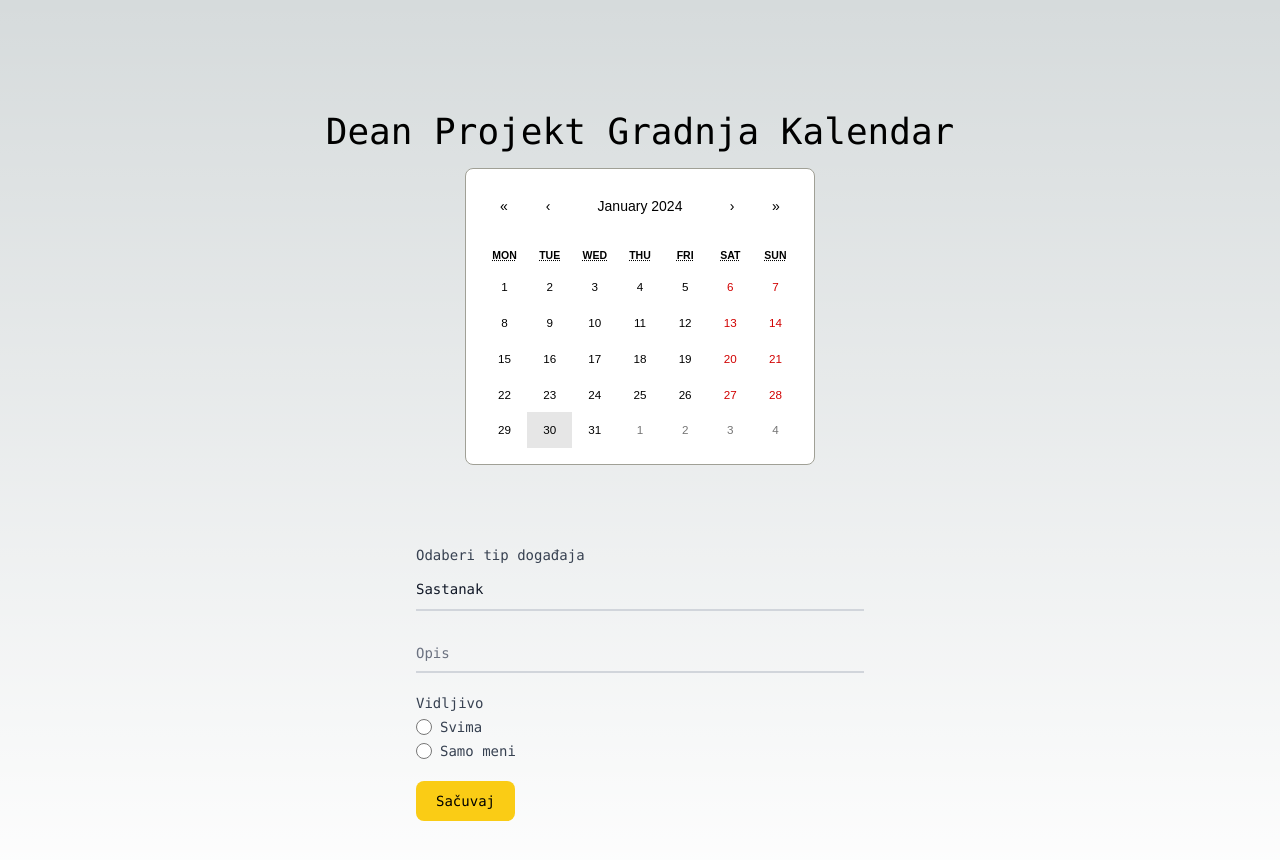
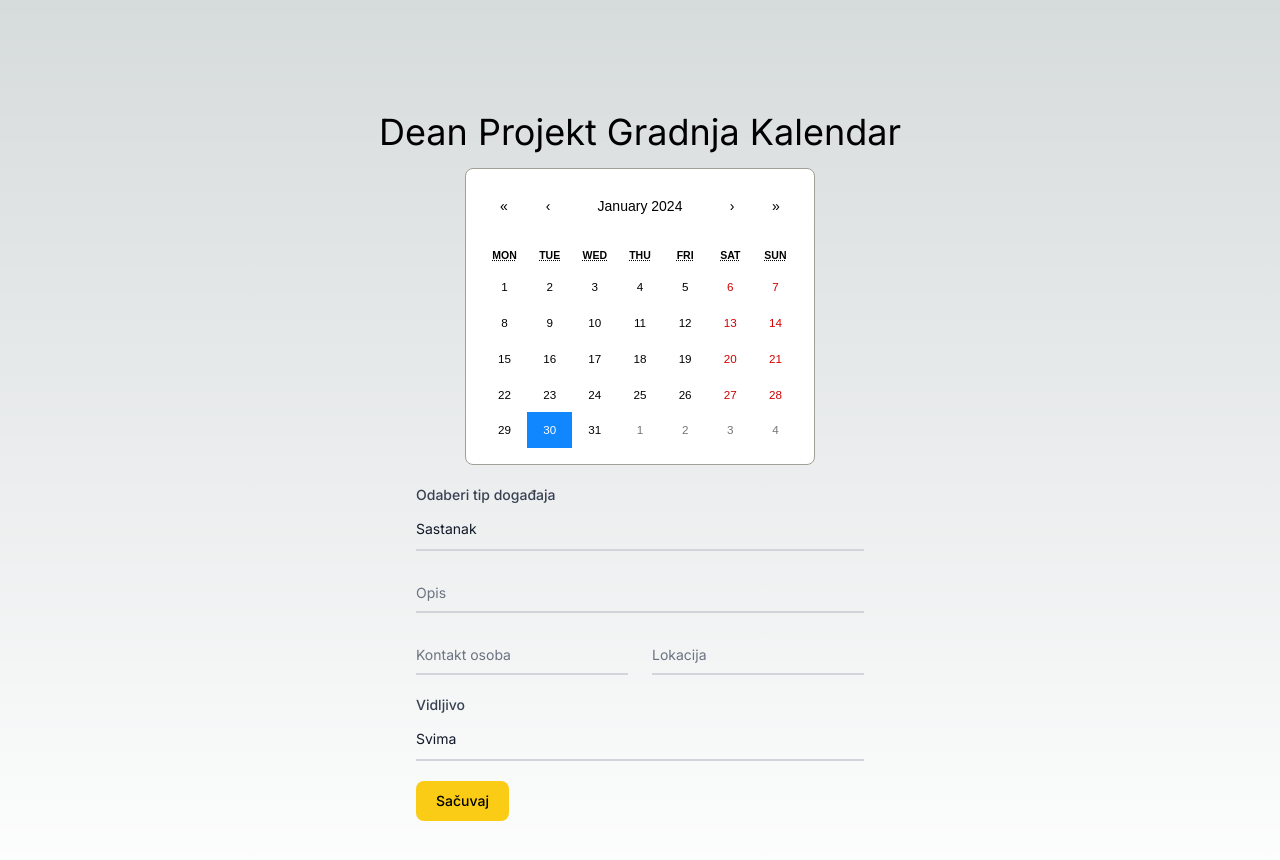
Before and after one commit to steve958/projekt-gradnja-kalendar, a Next.js app: page / in a window 1280 px wide. Both pictures are taken after a click on the button "30". Shown: the top 860 px of the page. Built offline with nearby package versions, Linux system fonts and the light colour scheme; no server answers; the database is empty.

Commit message:
firestore configured

```diff
--- a/app/components/Calendar.tsx
+++ b/app/components/Calendar.tsx
@@ -2,58 +2,229 @@
 import { useEffect, useState } from "react";
 import Calendar from "react-calendar";
 import "react-calendar/dist/Calendar.css";
+import { toast } from 'react-toastify'
+import { collection, addDoc, doc, getDocs, query } from 'firebase/firestore'
+import { db } from '../firebase'
+
+interface DateEvent {
+    type: string,
+    description: string,
+    contact: string,
+    location: string,
+    visible: string
+    date: string
+}
 
 export default function CalendarComponent() {
     const [isClient, setIsClient] = useState<boolean>(false);
     const [value, setValue] = useState<Date>(new Date());
-    const [dateClicked, setDateClicked] = useState<boolean>(false)
+    const [dateClicked, setDateClicked] = useState<boolean>(false);
+    const [eventList, setEventList] = useState<DateEvent[]>([])
+    const [newEvent, setNewEvent] = useState<DateEvent>({
+        type: 'meeting',
+        description: '',
+        contact: '',
+        location: '',
+        visible: 'all',
+        date: ''
+    })
 
     useEffect(() => {
         setIsClient(true);
+        getEventsList()
     }, []);
 
+    useEffect(() => {
+        console.log(eventList);
+    }, [eventList])
+
     function onChange(e: any) {
-        setDateClicked(true)
+        setNewEvent({ ...newEvent, date: e.toString().slice(0, 15) })
+        setDateClicked(true);
         console.log(e);
+        setValue(e)
     }
+
+    async function getEventsList() {
+        const querySnapshot = await getDocs(collection(db, "events"));
+        const data = [] as any
+        querySnapshot.forEach((doc) => {
+            data.push(doc.data())
+        })
+        setEventList(data)
+    }
+
+    async function submitEvent(e: any) {
+        e.preventDefault()
+        if ([...Object.values(newEvent)].some((property) => property === '')) {
+            toast.error('Popuni sva polja')
+        } else {
+
+            const response = await addDoc(collection(db, 'events',), {
+                type: newEvent.type.trim(),
+                description: newEvent.description.trim(),
+                contact: newEvent.contact.trim(),
+                location: newEvent.location.trim(),
+                visible: newEvent.visible.trim(),
+                date: newEvent.date
+            })
+            if (response.id) {
+                toast.success('Uspešno sačuvan događaj')
+                setNewEvent({
+                    type: 'meeting',
+                    description: '',
+                    contact: '',
+                    location: '',
+                    visible: 'all',
+                    date: ''
+                })
+            } else {
+                toast.error('Desila se greška')
+            }
+        }
+    }
+
+    function generateClassName(arg: any) {
+        const { date } = arg
+        const find = eventList.find((event: DateEvent) => event.date === date.toString().slice(0, 15))
+        console.log(find);
+        return find?.type === 'meeting' ? 'test' : ''
+    }
+
 
     return isClient ? (
         <div className="flex justify-center flex-col items-center">
-            <Calendar className="w-full p-4 rounded-lg" value={value} onChange={(e) => onChange(e)} />
-            {dateClicked &&
-                <form className="max-w-md mx-auto mt-20 w-full">
+            <Calendar
+                tileClassName={generateClassName}
+                className="w-full p-4 rounded-lg"
+                value={value}
+                onChange={(e) => onChange(e)}
+            />
+            {dateClicked && (
+                <form className="max-w-md mx-auto mt-5 w-full h-full">
                     <div className="mb-5">
-                        <label htmlFor="dropdown" className="block text-sm font-medium text-gray-700 dark:text-gray-400">Odaberi tip događaja</label>
-                        <select id="dropdown" name="dropdown" className="mt-1 block w-full py-2.5 px-0 text-sm text-gray-900 bg-transparent border-b-2 border-gray-300 appearance-none dark:text-white dark:border-gray-600 dark:focus:border-blue-500 focus:outline-none focus:ring-0 focus:border-blue-600">
-                            <option value="option1">Sastanak</option>
-                            <option value="option2">Početak rada</option>
-                            <option value="option3">Kraj rada</option>
+                        <label
+                            htmlFor="dropdown"
+                            className="block text-sm font-medium text-gray-700 dark:text-gray-400"
+                        >
+                            Odaberi tip događaja
+                        </label>
+                        <select
+                            value={newEvent.type}
+                            onChange={(e) => setNewEvent({ ...newEvent, type: e.target.value })}
+                            required
+                            id="dropdown"
+                            name="dropdown"
+                            className="mt-1 block w-full py-2.5 px-0 text-sm text-gray-900 bg-transparent border-b-2 border-gray-300 appearance-none dark:text-white dark:border-gray-600 dark:focus:border-blue-500 focus:outline-none focus:ring-0 focus:border-blue-600"
+                        >
+                            <option value="meeting">Sastanak</option>
+                            <option value="start">Početak rada</option>
+                            <option value="end">Kraj rada</option>
                         </select>
                     </div>
                     <div className="relative z-0 w-full mb-5 group">
-                        <input type="text" name="description" id="description" className="block py-2.5 px-0 w-full text-sm text-gray-900 bg-transparent border-0 border-b-2 border-gray-300 appearance-none dark:text-white dark:border-gray-600 dark:focus:border-blue-500 focus:outline-none focus:ring-0 focus:border-blue-600 peer" placeholder=" " required />
-                        <label htmlFor="description" className="peer-focus:font-medium absolute text-sm text-gray-500 dark:text-gray-400 duration-300 transform -translate-y-6 scale-75 top-3 -z-10 origin-[0] peer-focus:start-0 rtl:peer-focus:translate-x-1/4 rtl:peer-focus:left-auto peer-focus:text-blue-600 peer-focus:dark:text-blue-500 peer-placeholder-shown:scale-100 peer-placeholder-shown:translate-y-0 peer-focus:scale-75 peer-focus:-translate-y-6">Opis</label>
+                        <input
+                            value={newEvent.description}
+                            onChange={(e) => setNewEvent({ ...newEvent, description: e.target.value })}
+                            type="text"
+                            name="description"
+                            id="description"
+                            className="block py-2.5 px-0 w-full text-sm text-gray-900 bg-transparent border-0 border-b-2 border-gray-300 appearance-none dark:text-white dark:border-gray-600 dark:focus:border-blue-500 focus:outline-none focus:ring-0 focus:border-blue-600 peer"
+                            placeholder=" "
+                            required
+                        />
+                        <label
+                            htmlFor="description"
+                            className="peer-focus:font-medium absolute text-sm text-gray-500 dark:text-gray-400 duration-300 transform -translate-y-6 scale-75 top-3 -z-10 origin-[0] peer-focus:start-0 rtl:peer-focus:translate-x-1/4 rtl:peer-focus:left-auto peer-focus:text-blue-600 peer-focus:dark:text-blue-500 peer-placeholder-shown:scale-100 peer-placeholder-shown:translate-y-0 peer-focus:scale-75 peer-focus:-translate-y-6"
+                        >
+                            Opis
+                        </label>
+                    </div>
+                    <div className="grid md:grid-cols-2 md:gap-6">
+                        <div className="relative z-0 w-full mb-5 group">
+                            <input
+                                value={newEvent.contact}
+                                onChange={(e) => setNewEvent({ ...newEvent, contact: e.target.value })}
+                                type="text"
+                                name="floating_contact"
+                                id="floating_contact"
+                                className="block py-2.5 px-0 w-full text-sm text-gray-900 bg-transparent border-0 border-b-2 border-gray-300 appearance-none dark:text-white dark:border-gray-600 dark:focus:border-blue-500 focus:outline-none focus:ring-0 focus:border-blue-600 peer"
+                                placeholder=" "
+                                required
+                            />
+                            <label
+                                htmlFor="floating_contact"
+                                className="peer-focus:font-medium absolute text-sm text-gray-500 dark:text-gray-400 duration-300 transform -translate-y-6 scale-75 top-3 -z-10 origin-[0] peer-focus:start-0 rtl:peer-focus:translate-x-1/4 peer-focus:text-blue-600 peer-focus:dark:text-blue-500 peer-placeholder-shown:scale-100 peer-placeholder-shown:translate-y-0 peer-focus:scale-75 peer-focus:-translate-y-6"
+                            >
+                                Kontakt osoba
+                            </label>
+                        </div>
+                        <div className="relative z-0 w-full mb-5 group">
+                            <input
+                                onChange={(e) => setNewEvent({ ...newEvent, location: e.target.value })}
+                                value={newEvent.location}
+                                type="text"
+                                name="floating_location"
+                                id="floating_location"
+                                className="block py-2.5 px-0 w-full text-sm text-gray-900 bg-transparent border-0 border-b-2 border-gray-300 appearance-none dark:text-white dark:border-gray-600 dark:focus:border-blue-500 focus:outline-none focus:ring-0 focus:border-blue-600 peer"
+                                placeholder=" "
+                                required
+                            />
+                            <label
+                                htmlFor="floating_location"
+                                className="peer-focus:font-medium absolute text-sm text-gray-500 dark:text-gray-400 duration-300 transform -translate-y-6 scale-75 top-3 -z-10 origin-[0] peer-focus:start-0 rtl:peer-focus:translate-x-1/4 peer-focus:text-blue-600 peer-focus:dark:text-blue-500 peer-placeholder-shown:scale-100 peer-placeholder-shown:translate-y-0 peer-focus:scale-75 peer-focus:-translate-y-6"
+                            >
+                                Lokacija
+                            </label>
+                        </div>
                     </div>
                     <div className="mb-5">
-                        <span className="block text-sm font-medium text-gray-700 dark:text-gray-400">Vidljivo</span>
-                        <div className="mt-1 flex items-center">
-                            <input type="radio" id="radioOption1" name="radioOptions" className="h-4 w-4 text-yellow-400 focus:ring-yellow-300 dark:focus:ring-yellow-500 border-gray-300 dark:border-gray-600 dark:focus:border-yellow-400" />
-                            <label htmlFor="radioOption1" className="ml-2 text-sm text-gray-700 dark:text-gray-400">Svima</label>
-                        </div>
-                        <div className="mt-1 flex items-center">
-                            <input type="radio" id="radioOption2" name="radioOptions" className="h-4 w-4 text-yellow-400 focus:ring-yellow-300 dark:focus:ring-yellow-500 border-gray-300 dark:border-gray-600 dark:focus:border-yellow-400" />
-                            <label htmlFor="radioOption2" className="ml-2 text-sm text-gray-700 dark:text-gray-400">Samo meni</label>
-                        </div>
+                        <label
+                            htmlFor="visible"
+                            className="block text-sm font-medium text-gray-700 dark:text-gray-400"
+                        >
+                            Vidljivo
+                        </label>
+                        <select
+                            onChange={(e) => setNewEvent({ ...newEvent, visible: e.target.value })}
+                            value={newEvent.visible}
+                            required
+                            id="visible"
+                            name="visible"
+                            className="mt-1 block w-full py-2.5 px-0 text-sm text-gray-900 bg-transparent border-b-2 border-gray-300 appearance-none dark:text-white dark:border-gray-600 dark:focus:border-blue-500 focus:outline-none focus:ring-0 focus:border-blue-600"
+                        >
+                            <option value="all">Svima</option>
+                            <option value="me">Samo meni</option>
+                        </select>
                     </div>
-                    <button type="submit" className="text-black bg-yellow-400 hover:bg-yellow-600 focus:ring-4 focus:outline-none focus:ring-blue-300 font-medium rounded-lg text-sm w-full sm:w-auto px-5 py-2.5 text-center dark:bg-blue-600 dark:hover:bg-blue-700 dark:focus:ring-blue-800">Sačuvaj</button>
-                </form>}
+                    <button
+                        onClick={(e) => submitEvent(e)}
+                        type="submit"
+                        className="text-black bg-yellow-400 hover:bg-yellow-600 focus:ring-4 focus:outline-none focus:ring-blue-300 font-medium rounded-lg text-sm w-full sm:w-auto px-5 py-2.5 text-center dark:bg-blue-600 dark:hover:bg-blue-700 dark:focus:ring-blue-800"
+                    >
+                        Sačuvaj
+                    </button>
+                </form>
+            )}
         </div>
     ) : (
         <div className="flex justify-center items-center">
             <div role="status">
-                <svg aria-hidden="true" className="inline w-8 h-8 text-gray-200 animate-spin dark:text-gray-600 fill-yellow-400" viewBox="0 0 100 101" fill="none" xmlns="http://www.w3.org/2000/svg">
-                    <path d="M100 50.5908C100 78.2051 77.6142 100.591 50 100.591C22.3858 100.591 0 78.2051 0 50.5908C0 22.9766 22.3858 0.59082 50 0.59082C77.6142 0.59082 100 22.9766 100 50.5908ZM9.08144 50.5908C9.08144 73.1895 27.4013 91.5094 50 91.5094C72.5987 91.5094 90.9186 73.1895 90.9186 50.5908C90.9186 27.9921 72.5987 9.67226 50 9.67226C27.4013 9.67226 9.08144 27.9921 9.08144 50.5908Z" fill="currentColor" />
-                    <path d="M93.9676 39.0409C96.393 38.4038 97.8624 35.9116 97.0079 33.5539C95.2932 28.8227 92.871 24.3692 89.8167 20.348C85.8452 15.1192 80.8826 10.7238 75.2124 7.41289C69.5422 4.10194 63.2754 1.94025 56.7698 1.05124C51.7666 0.367541 46.6976 0.446843 41.7345 1.27873C39.2613 1.69328 37.813 4.19778 38.4501 6.62326C39.0873 9.04874 41.5694 10.4717 44.0505 10.1071C47.8511 9.54855 51.7191 9.52689 55.5402 10.0491C60.8642 10.7766 65.9928 12.5457 70.6331 15.2552C75.2735 17.9648 79.3347 21.5619 82.5849 25.841C84.9175 28.9121 86.7997 32.2913 88.1811 35.8758C89.083 38.2158 91.5421 39.6781 93.9676 39.0409Z" fill="currentFill" />
+                <svg
+                    aria-hidden="true"
+                    className="inline w-8 h-8 text-gray-200 animate-spin dark:text-gray-600 fill-yellow-400"
+                    viewBox="0 0 100 101"
+                    fill="none"
+                    xmlns="http://www.w3.org/2000/svg"
+                >
+                    <path
+                        d="M100 50.5908C100 78.2051 77.6142 100.591 50 100.591C22.3858 100.591 0 78.2051 0 50.5908C0 22.9766 22.3858 0.59082 50 0.59082C77.6142 0.59082 100 22.9766 100 50.5908ZM9.08144 50.5908C9.08144 73.1895 27.4013 91.5094 50 91.5094C72.5987 91.5094 90.9186 73.1895 90.9186 50.5908C90.9186 27.9921 72.5987 9.67226 50 9.67226C27.4013 9.67226 9.08144 27.9921 9.08144 50.5908Z"
+                        fill="currentColor"
+                    />
+                    <path
+                        d="M93.9676 39.0409C96.393 38.4038 97.8624 35.9116 97.0079 33.5539C95.2932 28.8227 92.871 24.3692 89.8167 20.348C85.8452 15.1192 80.8826 10.7238 75.2124 7.41289C69.5422 4.10194 63.2754 1.94025 56.7698 1.05124C51.7666 0.367541 46.6976 0.446843 41.7345 1.27873C39.2613 1.69328 37.813 4.19778 38.4501 6.62326C39.0873 9.04874 41.5694 10.4717 44.0505 10.1071C47.8511 9.54855 51.7191 9.52689 55.5402 10.0491C60.8642 10.7766 65.9928 12.5457 70.6331 15.2552C75.2735 17.9648 79.3347 21.5619 82.5849 25.841C84.9175 28.9121 86.7997 32.2913 88.1811 35.8758C89.083 38.2158 91.5421 39.6781 93.9676 39.0409Z"
+                        fill="currentFill"
+                    />
                 </svg>
                 <span className="sr-only">Loading...</span>
             </div>
--- /dev/null
+++ b/app/firebase.js
@@ -0,0 +1,14 @@
+import { initializeApp } from "firebase/app";
+import { getFirestore } from "firebase/firestore";
+
+const firebaseConfig = {
+  apiKey: "AIzaSyA2KKJCRJTKNRAulI3flYQ7TALNjaDe6MY",
+  authDomain: "kalendar-ea8cb.firebaseapp.com",
+  projectId: "kalendar-ea8cb",
+  storageBucket: "kalendar-ea8cb.appspot.com",
+  messagingSenderId: "752460388408",
+  appId: "1:752460388408:web:7380d365da48955eef2ecd"
+};
+
+const app = initializeApp(firebaseConfig);
+export const db = getFirestore(app);
--- a/app/globals.css
+++ b/app/globals.css
@@ -37,3 +37,8 @@ body {
 .details {
   background-color: #DFE3E4;
 }
+
+.test {
+  background-color: goldenrod !important;
+  color: white;
+}
--- a/app/page.tsx
+++ b/app/page.tsx
@@ -1,13 +1,17 @@
 import Calendar from "./components/Calendar";
+import { ToastContainer } from "react-toastify";
+import 'react-toastify/dist/ReactToastify.css';
+
 
 export default function Home() {
 
   return (
     <main className="flex min-h-screen flex-col items-center justify-between sm:p-24 p-4">
-      <div className="z-10 max-w-5xl w-full items-center justify-between font-mono text-sm">
+      <div className="z-10 max-w-5xl w-full items-center justify-between font-arial text-sm">
         <h1 className="lg:text-4xl text-xl p-4 text-center">Dean Projekt Gradnja Kalendar</h1>
         <Calendar />
       </div>
+      <ToastContainer />
     </main>
   );
 }
--- a/package.json
+++ b/package.json
@@ -9,10 +9,12 @@
     "lint": "next lint"
   },
   "dependencies": {
+    "firebase": "^9.22.1",
     "next": "14.1.0",
     "react": "^18",
     "react-calendar": "^4.8.0",
-    "react-dom": "^18"
+    "react-dom": "^18",
+    "react-toastify": "^10.0.4"
   },
   "devDependencies": {
     "@types/node": "^20",
```
Also changed, not shown: 1 other file (tests, documents, lock files or other folders).
